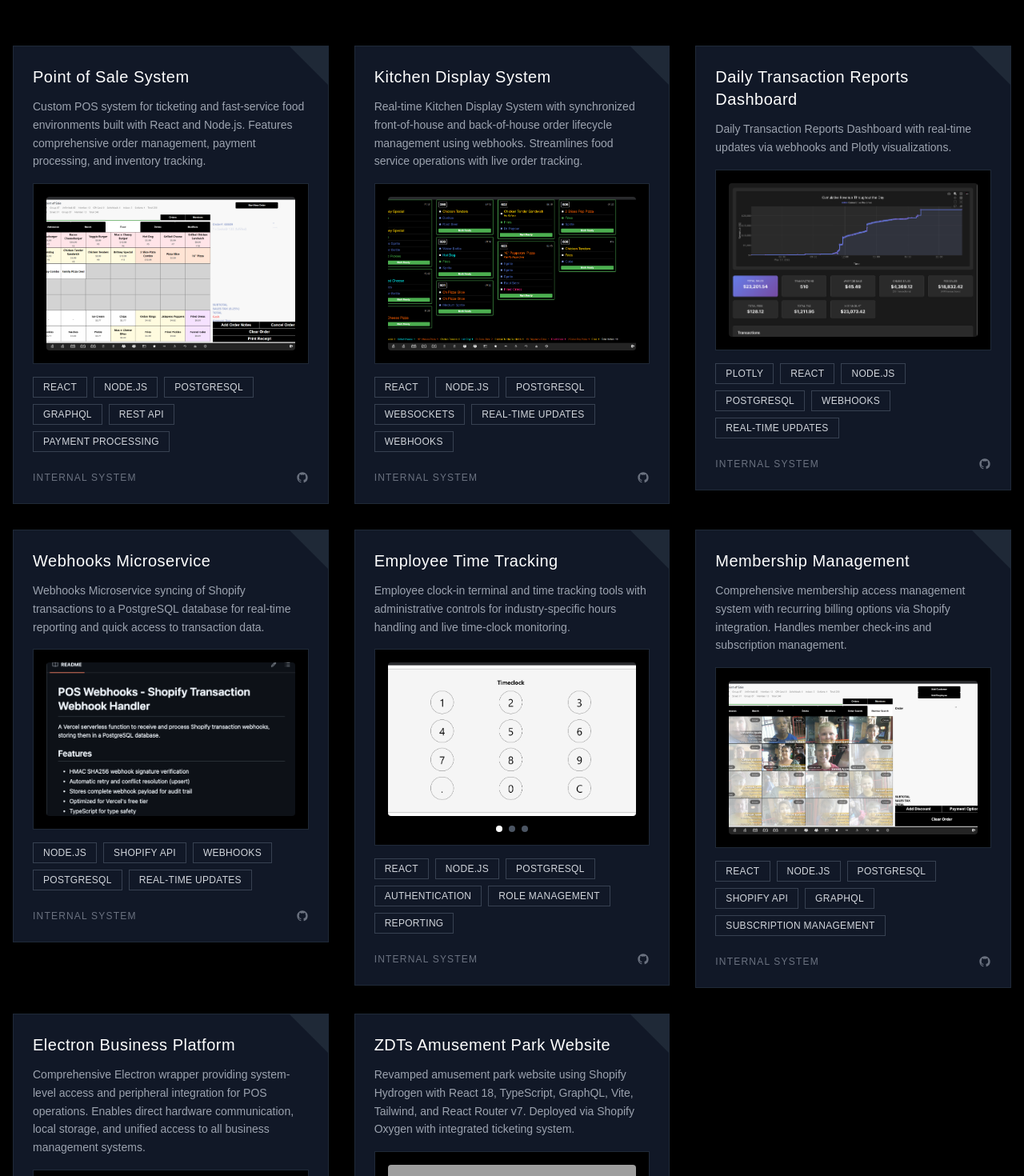
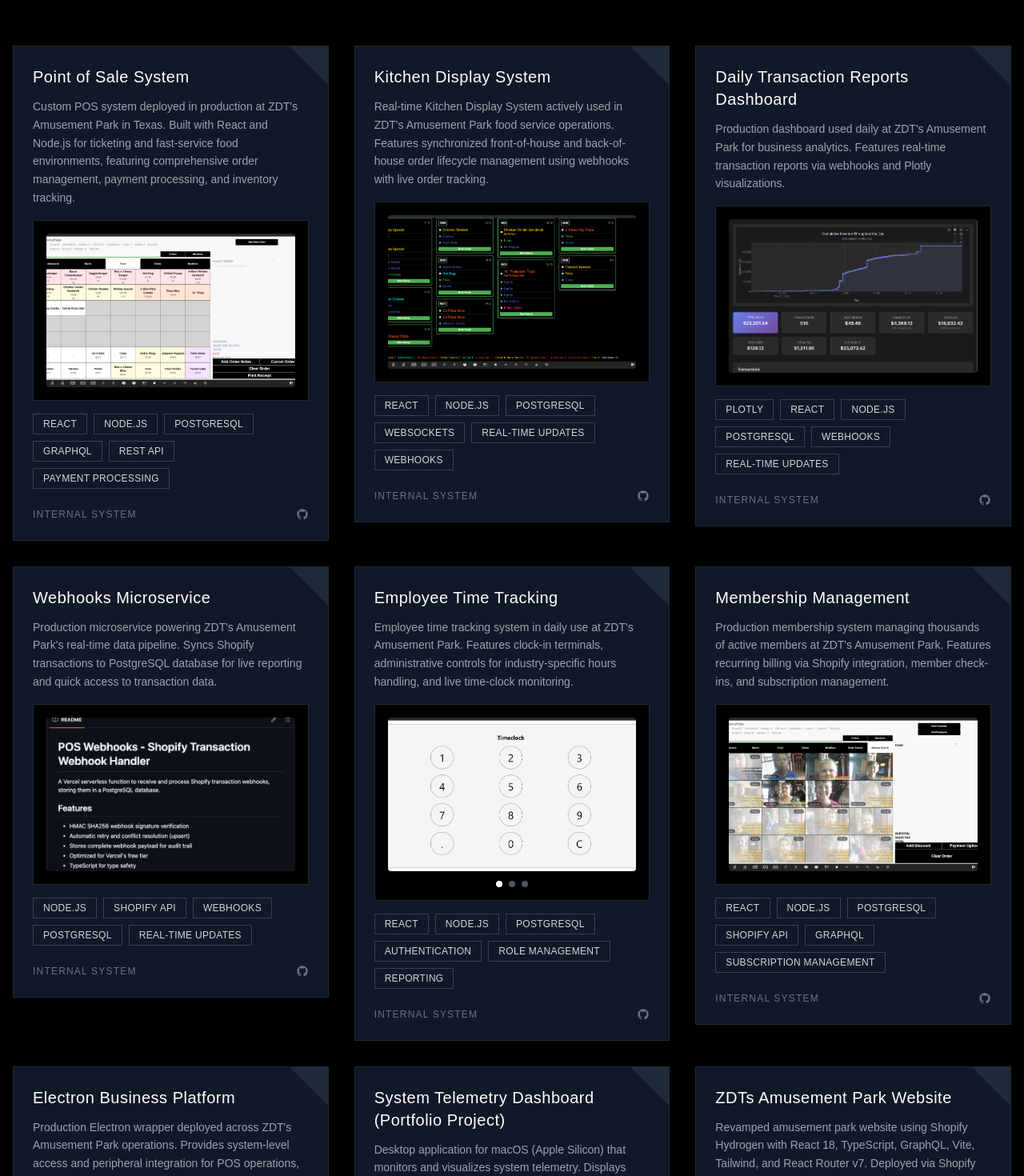
Before and after one commit to zdonhauser/portfolio, a Next.js app: page / in a window 1280 px wide. Shown: the part 860-2330 px from the top of the page at 80% size. Built offline with nearby package versions, Linux system fonts and the light colour scheme; grey boxes are pictures that could not be loaded.

Commit message:
added telemetry dashboard

```diff
--- a/src/app/page.tsx
+++ b/src/app/page.tsx
@@ -55,7 +55,7 @@
 
     {
       title: "Point of Sale System",
-      description: "Custom POS system for ticketing and fast-service food environments built with React and Node.js. Features comprehensive order management, payment processing, and inventory tracking.",
+      description: "Custom POS system deployed in production at ZDT's Amusement Park in Texas. Built with React and Node.js for ticketing and fast-service food environments, featuring comprehensive order management, payment processing, and inventory tracking.",
       type: "preview",
       githubUrl: "https://github.com/zdonhauser/posdashboard-public",
       tags: ["React", "Node.js", "PostgreSQL", "GraphQL", "REST API", "Payment Processing"],
@@ -68,7 +68,7 @@
     },
     {
       title: "Kitchen Display System",
-      description: "Real-time Kitchen Display System with synchronized front-of-house and back-of-house order lifecycle management using webhooks. Streamlines food service operations with live order tracking.",
+      description: "Real-time Kitchen Display System actively used in ZDT's Amusement Park food service operations. Features synchronized front-of-house and back-of-house order lifecycle management using webhooks with live order tracking.",
       type: "preview",
       githubUrl: "https://github.com/zdonhauser/posdashboard-public/tree/main/client/src/components/KDS",
       tags: ["React", "Node.js", "PostgreSQL", "WebSockets", "Real-time Updates", "Webhooks"],
@@ -81,7 +81,7 @@
     },
     {
       title: "Daily Transaction Reports Dashboard",
-      description: "Daily Transaction Reports Dashboard with real-time updates via webhooks and Plotly visualizations.",
+      description: "Production dashboard used daily at ZDT's Amusement Park for business analytics. Features real-time transaction reports via webhooks and Plotly visualizations.",
       type: "preview",
       githubUrl: "https://github.com/zdonhauser/posdashboard-public/tree/main/client/src/components/DailyDashboard",
       tags: ["Plotly", "React", "Node.js", "PostgreSQL", "Webhooks", "Real-time Updates"],
@@ -94,7 +94,7 @@
     },
     {
       title: "Webhooks Microservice",
-      description: "Webhooks Microservice syncing of Shopify transactions to a PostgreSQL database for real-time reporting and quick access to transaction data.",
+      description: "Production microservice powering ZDT's Amusement Park's real-time data pipeline. Syncs Shopify transactions to PostgreSQL database for live reporting and quick access to transaction data.",
       type: "preview",
       githubUrl: "https://github.com/zdonhauser/pos-webhooks",
       tags: ["Node.js", "Shopify API", "Webhooks", "PostgreSQL", "Real-time Updates"],
@@ -107,7 +107,7 @@
     },
     {
       title: "Employee Time Tracking",
-      description: "Employee clock-in terminal and time tracking tools with administrative controls for industry-specific hours handling and live time-clock monitoring.",
+      description: "Employee time tracking system in daily use at ZDT's Amusement Park. Features clock-in terminals, administrative controls for industry-specific hours handling, and live time-clock monitoring.",
       type: "preview",
       githubUrl: "https://github.com/zdonhauser/posdashboard-public/tree/main/client/src/components/ClockIn",
       tags: ["React", "Node.js", "PostgreSQL", "Authentication", "Role Management", "Reporting"],
@@ -128,7 +128,7 @@
     },
     {
       title: "Membership Management",
-      description: "Comprehensive membership access management system with recurring billing options via Shopify integration. Handles member check-ins and subscription management.",
+      description: "Production membership system managing thousands of active members at ZDT's Amusement Park. Features recurring billing via Shopify integration, member check-ins, and subscription management.",
       type: "preview",
       githubUrl: "https://github.com/zdonhauser/posdashboard-public",
       tags: ["React", "Node.js", "PostgreSQL", "Shopify API", "GraphQL", "Subscription Management"],
@@ -141,7 +141,7 @@
     },
     {
       title: "Electron Business Platform",
-      description: "Comprehensive Electron wrapper providing system-level access and peripheral integration for POS operations. Enables direct hardware communication, local storage, and unified access to all business management systems.",
+      description: "Production Electron wrapper deployed across ZDT's Amusement Park operations. Provides system-level access and peripheral integration for POS operations, enabling direct hardware communication, local storage, and unified access to all business management systems.",
       type: "preview",
       githubUrl: "https://github.com/zdonhauser/electronpos-public",
       tags: ["Electron", "Node.js", "Hardware Integration", "System APIs", "Cross-Platform", "Business Operations"],
@@ -153,6 +153,19 @@
         {
           src: "/screenshots/menu.png",
           alt: "POS Menu Management System"
+        }
+      ]
+    },
+    {
+      title: "System Telemetry Dashboard (Portfolio Project)",
+      description: "Desktop application for macOS (Apple Silicon) that monitors and visualizes system telemetry. Displays CPU, GPU, memory, disk, network, and process statistics with interactive Plotly charts. Built with Electron, React 19, Redux Toolkit, and TypeScript to practice modern desktop development, featuring real-time data updates, desktop notifications, and data export functionality.",
+      type: "preview",
+      githubUrl: "https://github.com/zdonhauser/electron-resource-monitor",
+      tags: ["Electron", "React 19", "Redux Toolkit", "TypeScript", "Plotly.js", "SQLite", "System Monitoring", "Real-time Data", "macOS", "Apple Silicon"],
+      images: [
+        {
+          src: "/screenshots/resourcemonitor.png",
+          alt: "System Telemetry Dashboard - Real-time Monitoring"
         }
       ]
     },
```
Also changed, not shown: public/screenshots/resourcemonitor.png (added).
